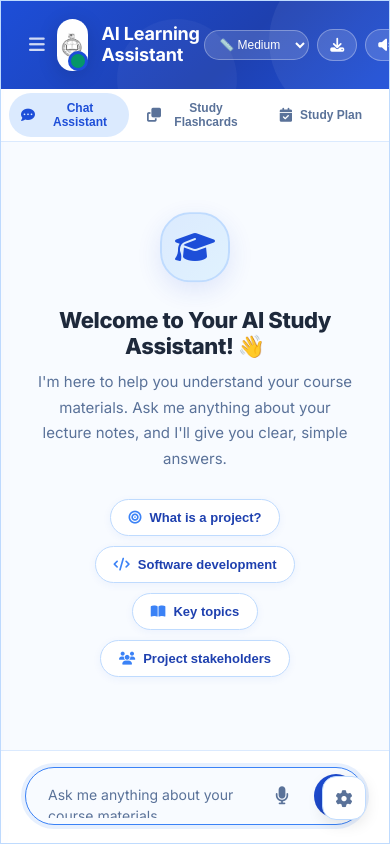
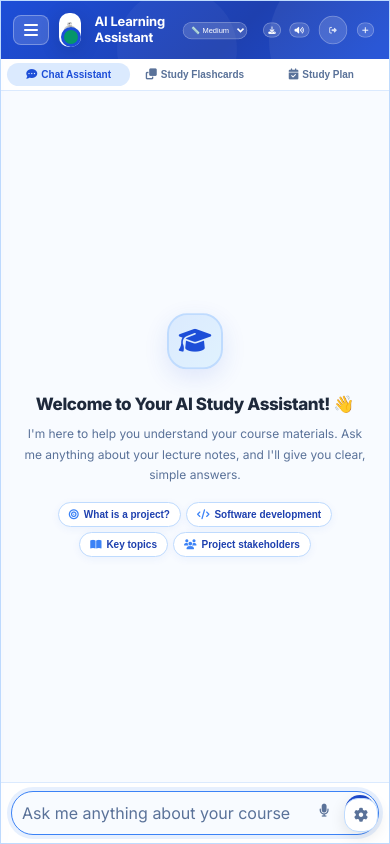
Before and after one commit to abdullahfaiz030/University-RAG-Chatbot, a Flask app: page / in a window 390 px wide. Run offline with Flask 3, Linux system fonts and the light colour scheme; the visitor is signed in with stand-in values (Sample User, id 1); data that the repository does not hold is empty.

Commit message:
Complete responsive design - fixed phone alignment and mobile layout

```diff
--- a/static/style.css
+++ b/static/style.css
@@ -247,16 +246,19 @@ body::before {
 
 .sidebar-toggle-btn {
     display: none;
-    background: none;
-    border: none;
-    color: rgba(255, 255, 255, 0.8);
-    font-size: 18px;
-    cursor: pointer;
-    margin-right: 12px;
-    transition: color 0.2s;
+    background: rgba(255, 255, 255, 0.15);
+    border: 1.5px solid rgba(255, 255, 255, 0.3);
+    color: white;
+    font-size: 16px;
+    cursor: pointer;
+    margin-right: 10px;
+    padding: 6px 10px;
+    border-radius: 8px;
+    transition: all 0.2s;
 }
 
 .sidebar-toggle-btn:hover {
+    background: rgba(255, 255, 255, 0.25);
     color: #ffffff;
 }
 
@@ -513,6 +514,7 @@ body::before {
     border-bottom: 1.5px solid #dbeafe;
     padding: 8px 20px;
     gap: 6px;
+    overflow-x: auto;
 }
 
 .tab-btn {
@@ -529,6 +531,7 @@ body::before {
     align-items: center;
     gap: 8px;
     outline: none;
+    white-space: nowrap;
 }
 
 .tab-btn i {
@@ -1380,10 +1429,11 @@ li {
     }
 
     .sidebar-toggle-btn {
-        display: block;
-    }
-}
-
+        display: flex !important;
+    }
+}
+
+/* Tablets */
 @media (max-width: 768px) {
     body {
         padding: 0;
@@ -1395,12 +1445,45 @@ li {
         border-radius: 0;
     }
 
+    .chat-header {
+        padding: 12px 16px;
+    }
+
+    .bot-avatar {
+        width: 40px;
+        height: 40px;
+    }
+
+    .bot-details h2 {
+        font-size: 15px;
+    }
+
+    .header-actions {
+        gap: 4px;
+    }
+
+    .header-actions .length-select,
+    .header-actions .export-btn-header,
+    .header-actions .voice-output-toggle,
+    .header-actions .logout-header-btn,
+    .header-actions .new-chat-btn {
+        transform: scale(0.85);
+        padding: 6px 10px;
+        font-size: 11px;
+    }
+
     .message {
-        max-width: 90%;
+        max-width: 90% !important;
     }
 
     .chat-messages {
         padding: 16px;
+        gap: 14px;
+    }
+
+    .message-bubble {
+        padding: 10px 14px;
+        font-size: 13px;
     }
 
     .welcome-message {
@@ -1419,13 +1502,39 @@ li {
 
     .chat-tabs {
         padding: 4px 8px;
+        overflow-x: auto;
     }
 
     .tab-btn {
         padding: 8px 12px;
-        font-size: 12px;
+        font-size: 11px;
         flex: 1;
         justify-content: center;
+    }
+
+    .chat-input-area {
+        padding: 10px 12px;
+    }
+
+    .input-wrapper {
+        padding: 4px 4px 4px 14px;
+    }
+
+    textarea {
+        font-size: 13px;
+        padding: 8px 0;
+    }
+
+    .mic-btn {
+        width: 36px;
+        height: 36px;
+        font-size: 15px;
+    }
+
+    .send-btn {
+        width: 36px;
+        height: 36px;
+        font-size: 14px;
     }
 
     .flashcards-bar {
@@ -1452,4 +1561,218 @@ li {
         font-size: 15px;
         padding: 0;
     }
-}
+
+    .studyplan-container {
+        padding: 12px !important;
+    }
+
+    .studyplan-form {
+        padding: 16px !important;
+    }
+
+    #planTips {
+        grid-template-columns: 1fr !important;
+    }
+}
+
+/* Phones */
+@media (max-width: 480px) {
+    body {
+        padding: 0;
+    }
+
+    .chat-container {
+        height: 100vh;
+        border-radius: 0;
+    }
+
+    .chat-header {
+        padding: 10px 12px;
+    }
+
+    .bot-avatar {
+        width: 34px;
+        height: 34px;
+        border-radius: 10px;
+    }
+
+    .bot-details h2 {
+        font-size: 13px;
+    }
+
+    .header-actions {
+        gap: 2px;
+    }
+
+    .header-actions .length-select,
+    .header-actions .export-btn-header,
+    .header-actions .voice-output-toggle,
+    .header-actions .logout-header-btn,
+    .header-actions .new-chat-btn {
+        transform: scale(0.75);
+        padding: 4px 6px;
+        font-size: 10px;
+    }
+
+    .chat-tabs {
+        padding: 4px 6px;
+        gap: 3px;
+    }
+
+    .tab-btn {
+        padding: 6px 8px;
+        font-size: 10px;
+        gap: 4px;
+    }
+
+    .tab-btn i {
+        font-size: 11px;
+    }
+
+    .message {
+        max-width: 94% !important;
+    }
+
+    .chat-messages {
+        padding: 12px;
+        gap: 10px;
+    }
+
+    .message-avatar {
+        width: 28px;
+        height: 28px;
+        font-size: 12px;
+    }
+
+    .message-bubble {
+        padding: 8px 12px;
+        font-size: 12px;
+        line-height: 1.5;
+    }
+
+    .welcome-message {
+        padding: 20px 10px;
+    }
+
+    .welcome-icon {
+        width: 56px;
+        height: 56px;
+        font-size: 26px;
+        border-radius: 20px;
+    }
+
+    .welcome-message h3 {
+        font-size: 17px;
+    }
+
+    .welcome-message p {
+        font-size: 12px;
+        margin-bottom: 16px;
+    }
+
+    .suggestion-chips {
+        gap: 5px;
+    }
+
+    .chip {
+        padding: 6px 10px;
+        font-size: 10px;
+        gap: 5px;
+    }
+
+    .chip i {
+        font-size: 10px;
+    }
+
+    .chat-input-area {
+        padding: 8px 10px;
+    }
+
+    .input-wrapper {
+        padding: 3px 3px 3px 10px;
+        gap: 6px;
+    }
+
+    textarea {
+        font-size: 12px;
+        padding: 6px 0;
+    }
+
+    .mic-btn {
+        width: 30px;
+        height: 30px;
+        font-size: 13px;
+    }
+
+    .send-btn {
+        width: 30px;
+        height: 30px;
+        font-size: 12px;
+    }
+
+    .flashcard-card-container {
+        height: 200px;
+    }
+
+    .card-face {
+        padding: 20px;
+    }
+
+    .card-text {
+        font-size: 13px;
+    }
+
+    .flashcard-controls {
+        gap: 12px;
+        padding: 12px;
+    }
+
+    .control-btn {
+        padding: 8px 14px;
+        font-size: 11px;
+    }
+
+    .studyplan-form {
+        padding: 12px !important;
+    }
+
+    .studyplan-form h3 {
+        font-size: 15px;
+    }
+
+    .studyplan-form input,
+    .studyplan-form select {
+        font-size: 12px;
+        padding: 8px 10px;
+    }
+
+    .admin-link {
+        bottom: 12px;
+        right: 12px;
+        width: 34px;
+        height: 34px;
+        font-size: 14px;
+    }
+}
+
+/* Fix for iOS Safari touch scrolling */
+@supports (-webkit-touch-callout: none) {
+    .chat-messages {
+        -webkit-overflow-scrolling: touch;
+    }
+
+    textarea,
+    input {
+        font-size: 16px !important;
+    }
+}
+
+/* Fix for Android Chrome auto-zoom */
+@media screen and (-webkit-min-device-pixel-ratio: 0) {
+
+    input,
+    textarea,
+    select {
+        font-size: 16px;
+    }
+}
```
Also changed, not shown: other parts of static/style.css (+46 -2 lines).
